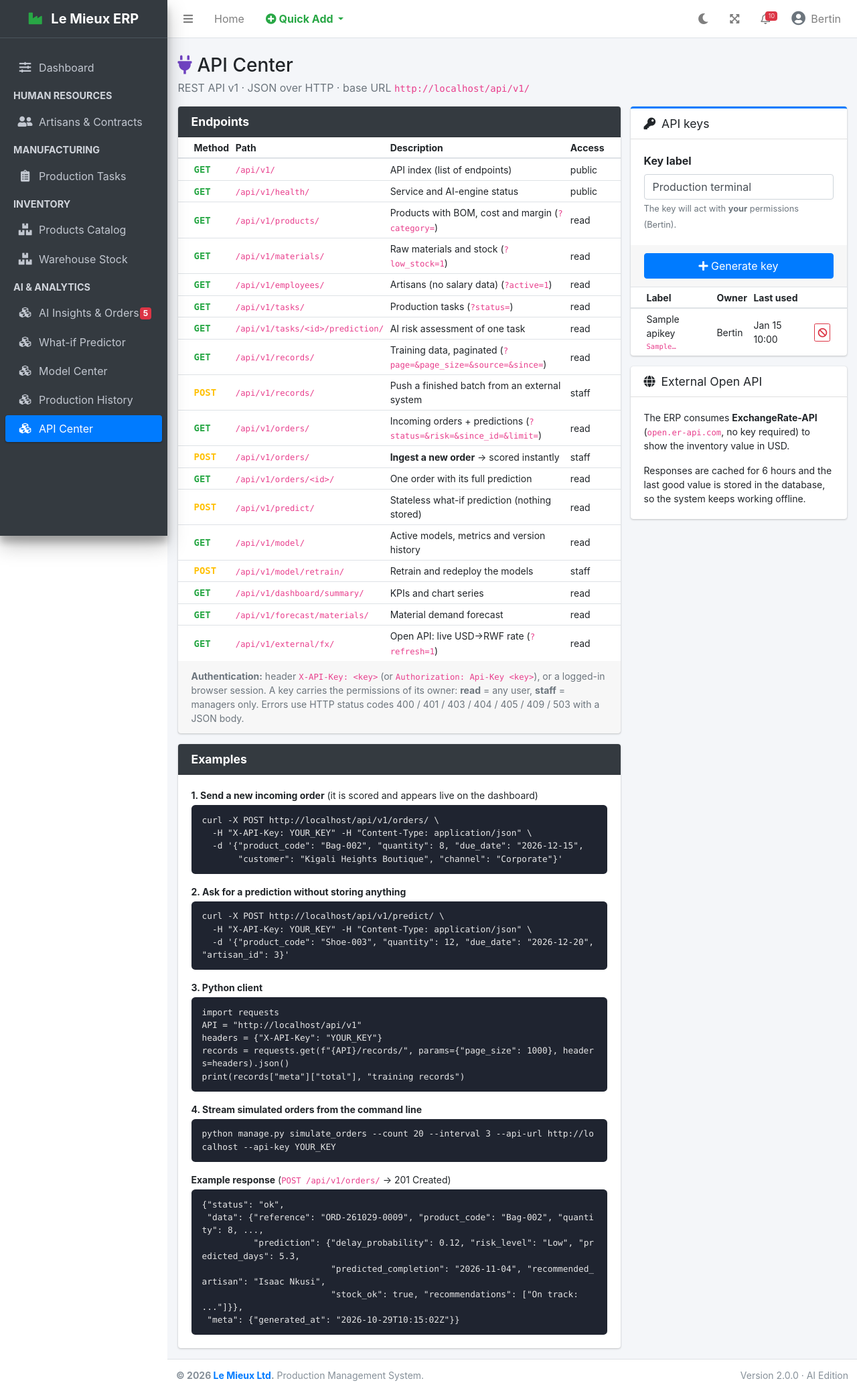
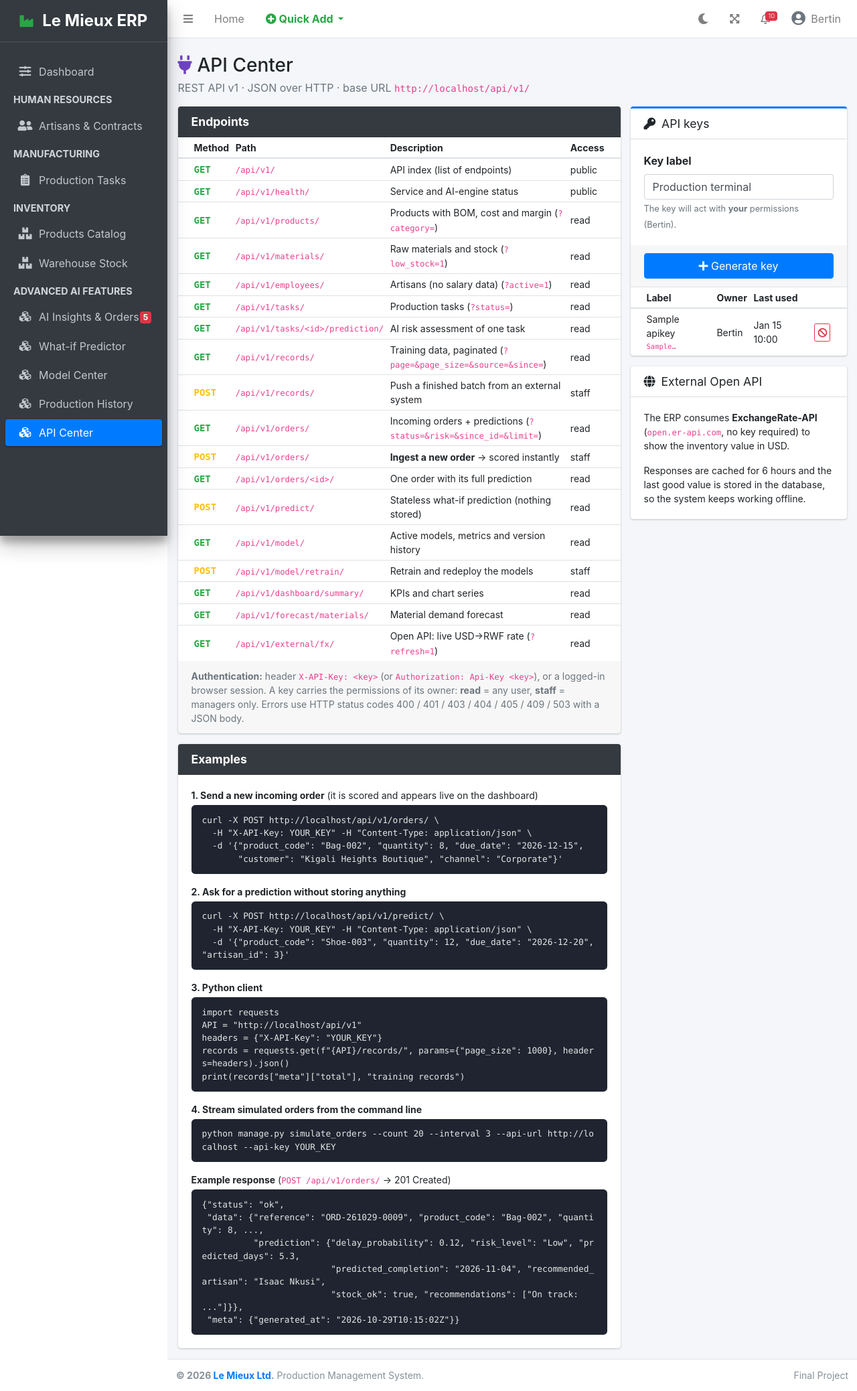
Before and after one commit to muhirebertin/FinalProductManagmentWithMl, a Django app: page /analytics/api/ in a window 1280 px wide. Shown: the whole page at 67% size. Run offline with Django 5.2, Linux system fonts and the light colour scheme; a user stored in the database is signed in; data comes from the database, SQL or seed files in the repository; both versions use the stored data as it was after the commit; tables that the repository leaves empty hold one stand-in row (values such as "Sample post"); some libraries are stand-ins or nearby versions.

Commit message:
GUI Refinement

```diff
--- a/templates/base.html
+++ b/templates/base.html
@@ -133,7 +133,7 @@
         <!-- Brand Logo with Icon -->
         <a href="/" class="brand-link text-center">
             <i class="fas fa-industry text-success mr-2"></i>
-            <span class="brand-text font-weight-bold">Le Mieux ERP</span>
+            <span class="brand-text font-weight-bold" style="font-size: 1.5rem;">Le Mieux ERP</span>
         </a>
 
         <!-- Sidebar -->
@@ -181,7 +181,7 @@
                         </a>
                     </li>
 
-                    <li class="nav-header"><strong>AI &amp; ANALYTICS</strong></li>
+                    <li class="nav-header"><strong>ADVANCED AI FEATURES</strong></li>
                     <li class="nav-item">
                         <a href="{% url 'analytics:insights' %}" class="nav-link">
                             <i class="nav-icon fas fa-cubes"></i>
@@ -249,7 +249,7 @@
 
     <footer class="main-footer text-sm">
         <div class="float-right d-none d-sm-inline">
-            Version 2.0.0 &middot; AI Edition
+            Final Project
         </div>
         <strong>&copy; 2026 <a href="#">Le Mieux Ltd</a>.</strong> Production Management System.
     </footer>
```
Also changed, not shown: db.sqlite3.
